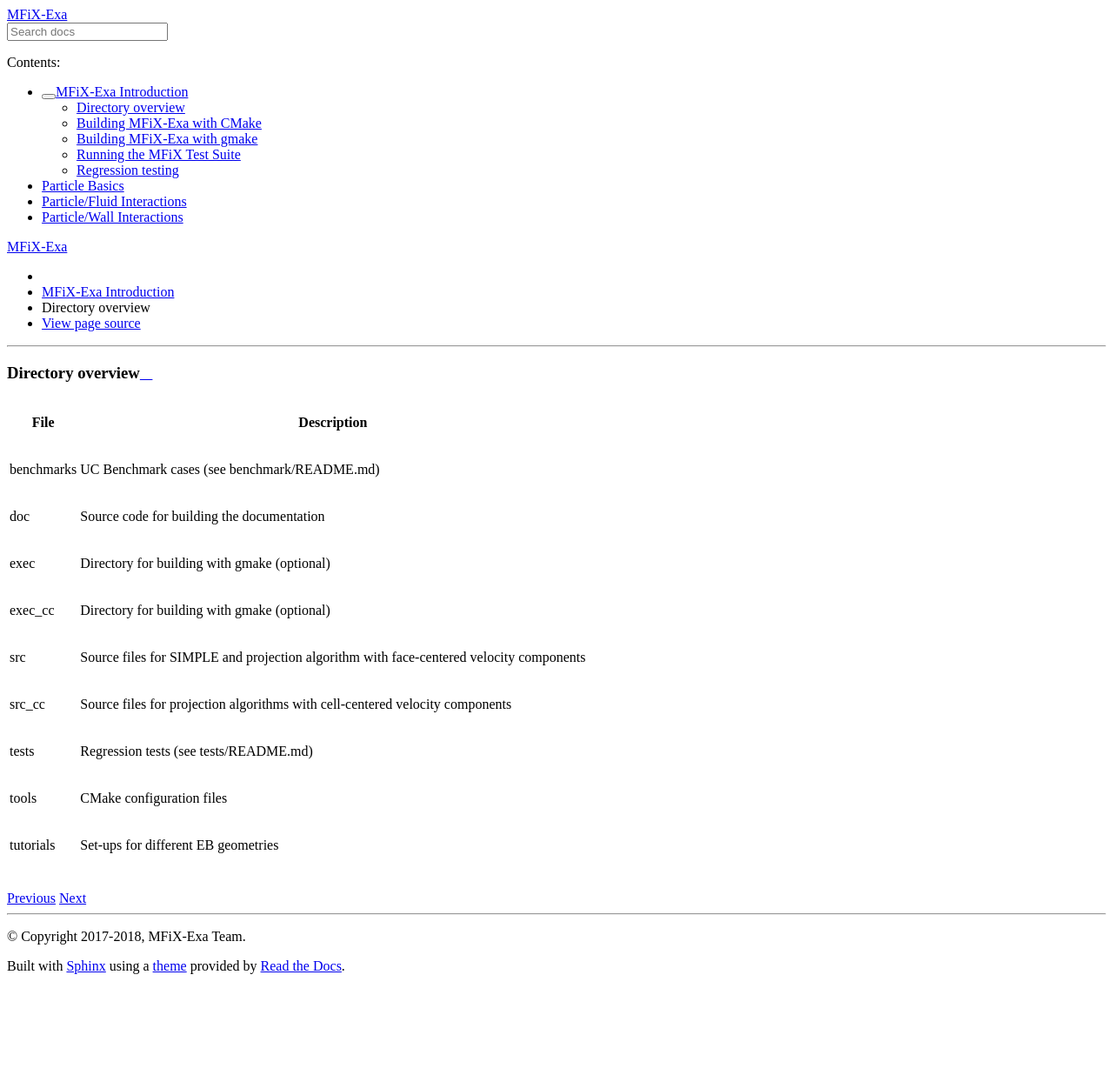
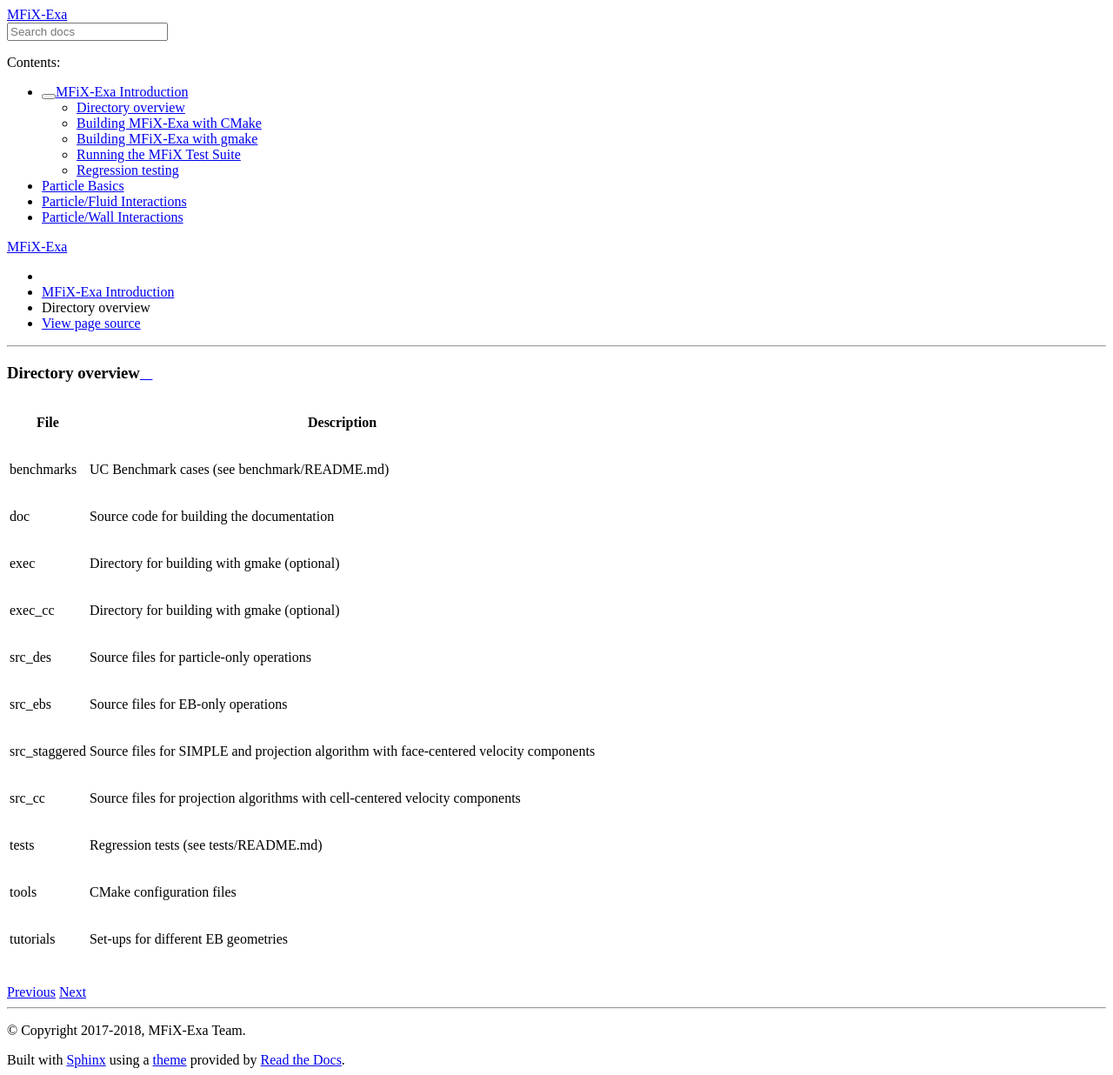
Before and after one commit to mwm126/MFIX-Exa, a Sphinx documentation site: the page built from docs/source/Structure.rst, in a window 1280 px wide. Shown: the whole page at 87% size. Built offline with Sphinx 7.4.7 and the Read the Docs theme 2.0.0, drawn with Linux system fonts in a browser that asks for light colours; pages that are not in the unit, such as notebooks, are missing from menus; before the commit the page ends 1128 px from its top, so only the background shows below that.

Commit message:
Update directory structure

```diff
--- a/docs/source/Structure.rst
+++ b/docs/source/Structure.rst
@@ -3,26 +3,30 @@
 Directory overview
 ==================
 
-+--------------+--------------------------------------------------+
-| File         | Description                                      |
-+==============+==================================================+
-| benchmarks   | UC Benchmark cases (see benchmark/README.md)     |
-+--------------+--------------------------------------------------+
-| doc          |  Source code for building the documentation      |
-+--------------+--------------------------------------------------+
-| exec         | Directory for building with gmake (optional)     |
-+--------------+--------------------------------------------------+
-| exec_cc      | Directory for building with gmake (optional)     |
-+--------------+--------------------------------------------------+
-| src          | Source files for SIMPLE and projection algorithm |
-|              | with face-centered velocity components           |
-+--------------+--------------------------------------------------+
-| src_cc       | Source files for projection algorithms with      |
-|              | cell-centered velocity components                |
-+--------------+--------------------------------------------------+
-| tests        | Regression tests (see tests/README.md)           |
-+--------------+--------------------------------------------------+
-| tools        | CMake configuration files                        |
-+--------------+--------------------------------------------------+
-| tutorials    | Set-ups for different EB geometries              |
-+--------------+--------------------------------------------------+
++---------------+--------------------------------------------------+
+| File          | Description                                      |
++===============+==================================================+
+| benchmarks    | UC Benchmark cases (see benchmark/README.md)     |
++---------------+--------------------------------------------------+
+| doc           |  Source code for building the documentation      |
++---------------+--------------------------------------------------+
+| exec          | Directory for building with gmake (optional)     |
++---------------+--------------------------------------------------+
+| exec_cc       | Directory for building with gmake (optional)     |
++---------------+--------------------------------------------------+
+| src_des       | Source files for particle-only operations        |
++---------------+--------------------------------------------------+
+| src_ebs       | Source files for EB-only operations              |
++---------------+--------------------------------------------------+
+| src_staggered | Source files for SIMPLE and projection algorithm |
+|               | with face-centered velocity components           |
++---------------+--------------------------------------------------+
+| src_cc        | Source files for projection algorithms with      |
+|               | cell-centered velocity components                |
++---------------+--------------------------------------------------+
+| tests         | Regression tests (see tests/README.md)           |
++---------------+--------------------------------------------------+
+| tools         | CMake configuration files                        |
++---------------+--------------------------------------------------+
+| tutorials     | Set-ups for different EB geometries              |
++---------------+--------------------------------------------------+
```
